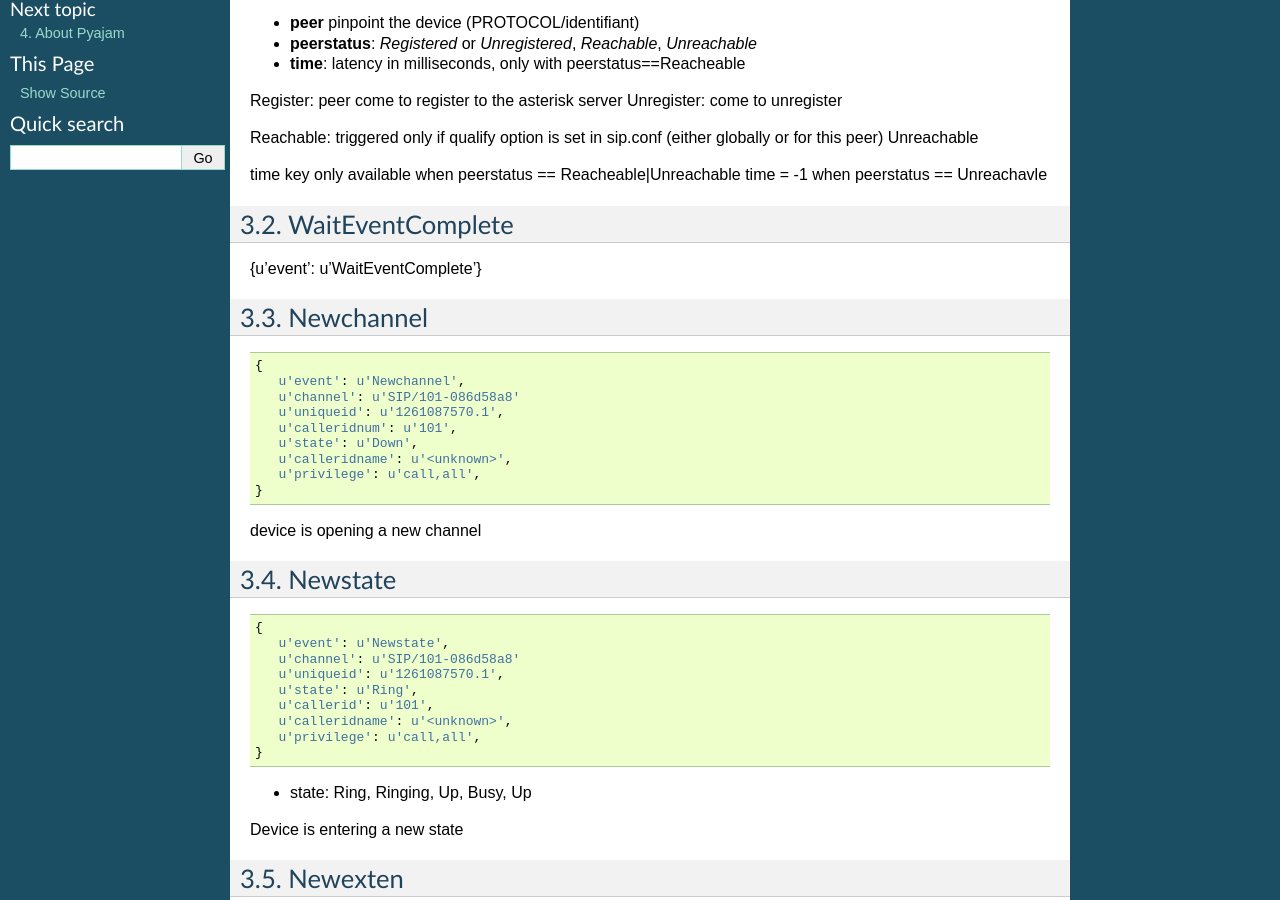
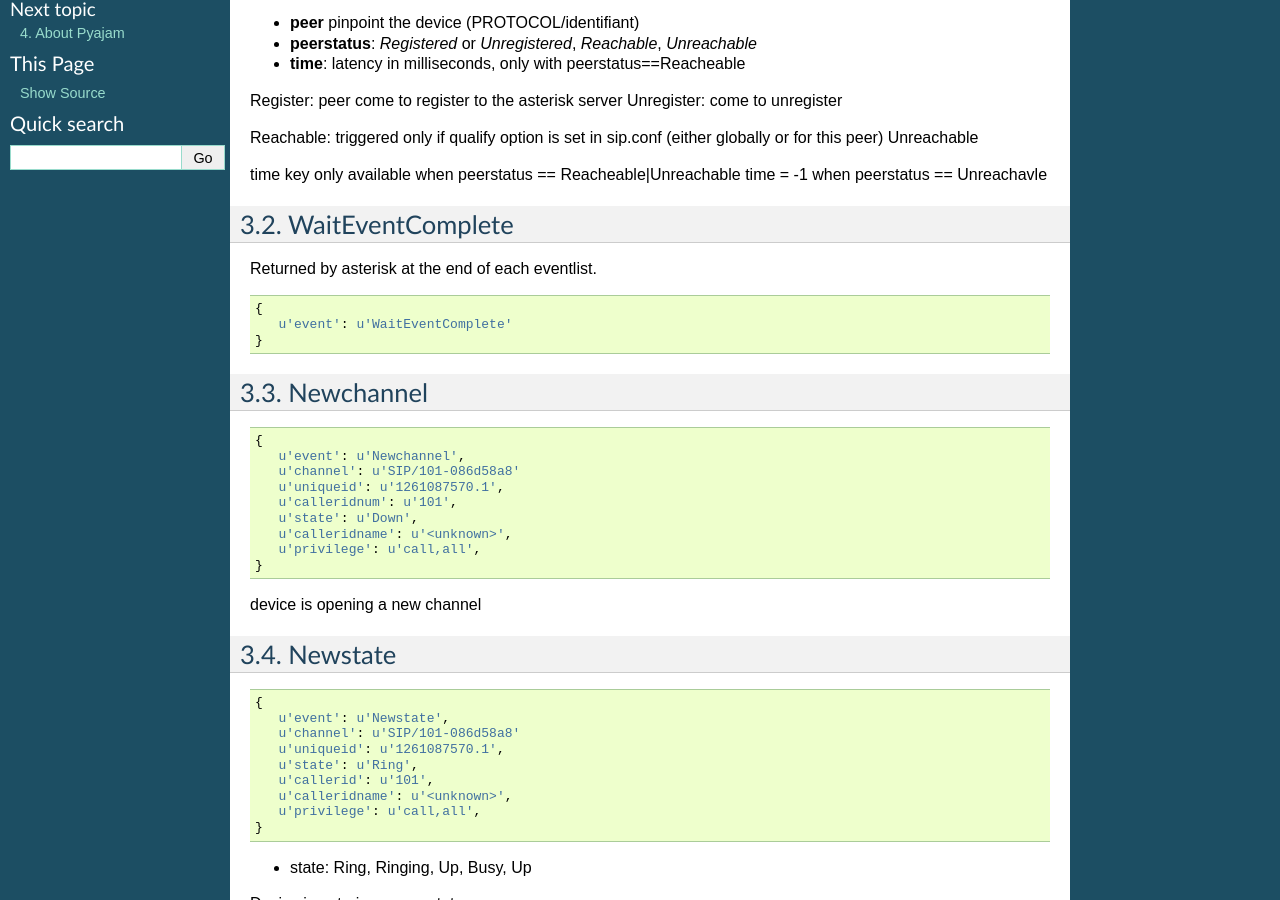
Before and after one commit to gbour/PyAjam, a Sphinx documentation site: the page built from doc/sources/events.rst, in a window 1280 px wide and 900 px high, scrolled down 347 px. Built offline with Sphinx 7.4.7, drawn with Linux system fonts in a browser that asks for light colours.

Commit message:
. set correct waitevent() behaviour . correct documentation (sample, events)

```diff
--- a/doc/sources/events.rst
+++ b/doc/sources/events.rst
@@ -35,7 +35,13 @@ time = -1 when peerstatus == Unreachavle
 WaitEventComplete
 .................
 
-{u'event': u'WaitEventComplete'}
+Returned by asterisk at the end of each eventlist.
+
+.. code-block:: python
+
+   {
+      u'event': u'WaitEventComplete'
+   }
 
 
 Newchannel
```
Also changed, not shown: doc/index.rst (+4 -3 lines), 1 other file.
